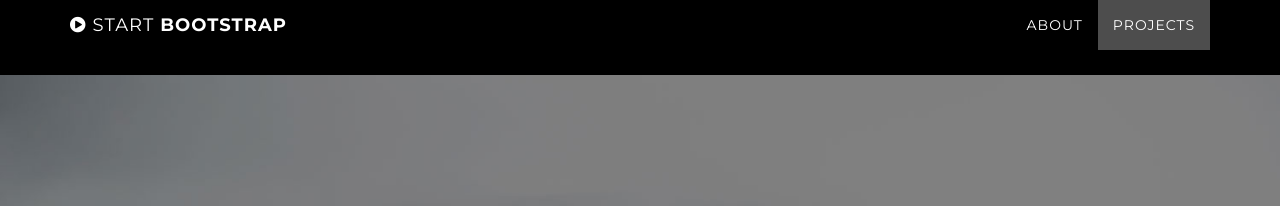
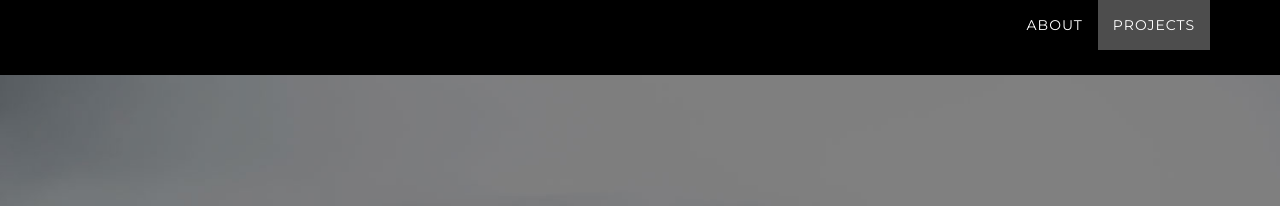
Before and after one commit to Lintine/lintine.github.io, a Jekyll site: the page built from index.html, in a window 1280 px wide. Shown: the top 206 px of the page. Built offline with Jekyll 4.4.1, drawn with Linux system fonts in a browser that asks for light colours.

Commit message:
Update nav.html

```diff
--- a/_includes/nav.html
+++ b/_includes/nav.html
@@ -5,9 +5,6 @@
                 <button type="button" class="navbar-toggle" data-toggle="collapse" data-target=".navbar-main-collapse">
                     <i class="fa fa-bars"></i>
                 </button>
-                <a class="navbar-brand page-scroll" href="#page-top">
-                    <i class="fa fa-play-circle"></i>  <span class="light">Start</span> Bootstrap
-                </a>
             </div>
 
             <!-- Collect the nav links, forms, and other content for toggling -->
```
